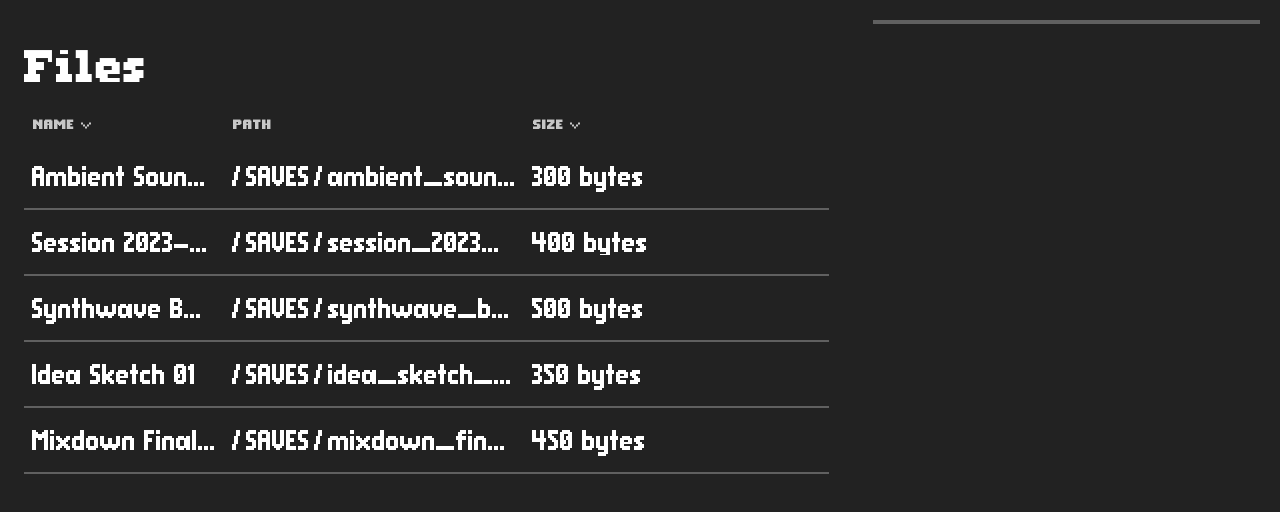
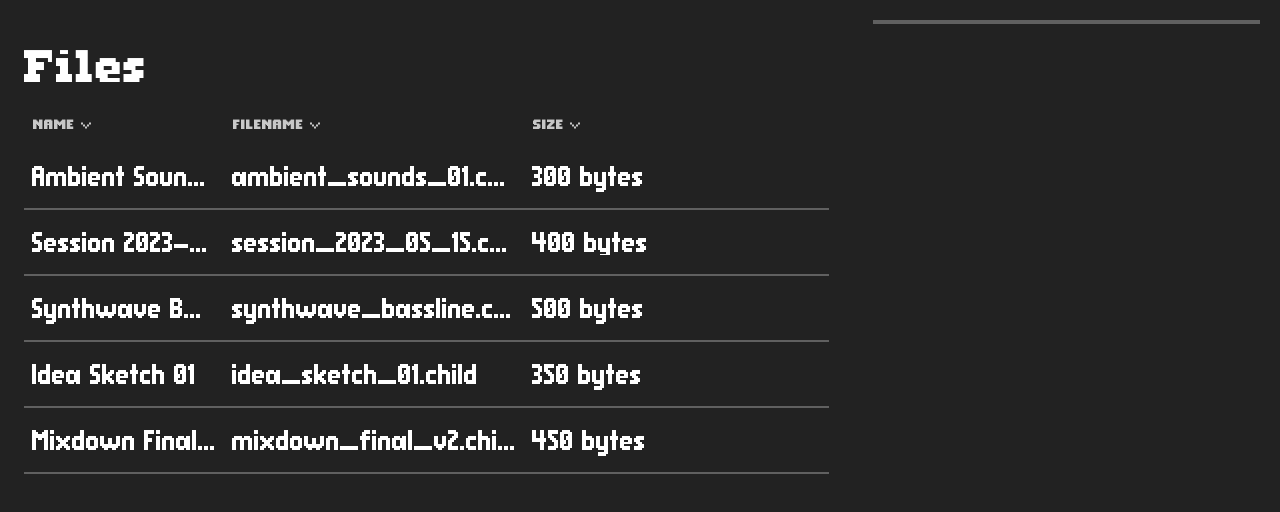
Before and after one commit to kaihenthorniwane/stepchild-dashboard, a Next.js app: page / in a window 1280 px wide. Shown: the top 512 px of the page. Built offline with nearby package versions, Linux system fonts and the light colour scheme.

Commit message:
enable sorting by file name

```diff
--- a/src/app/components/data/FilesTable.tsx
+++ b/src/app/components/data/FilesTable.tsx
@@ -11,8 +11,8 @@ type Props = {
   sortConfig: SortConfig | null;
 };
 
-function formatPath(path: string): string[] {
-  return path.split("/");
+function formatPath(path: string): string {
+  return path.split("/")[path.split("/").length - 1];
 }
 
 export default function FilesTable({
@@ -22,7 +22,7 @@ export default function FilesTable({
 }: Props) {
   const [columnWidths, setColumnWidths] = useState({
     name: 200,
-    path: 300,
+    fileName: 300,
     fileSize: 100, // Initial width for the last column
   });
 
@@ -31,7 +31,7 @@ export default function FilesTable({
   const pathResizeRef = useRef<HTMLDivElement>(null);
 
   const handleResize = useCallback(
-    (key: "name" | "path", delta: number) => {
+    (key: "name" | "fileName", delta: number) => {
       setColumnWidths((prevWidths) => {
         const tableWidth = tableRef.current ? tableRef.current.offsetWidth : 0;
         const newWidths = {
@@ -39,7 +39,7 @@ export default function FilesTable({
           [key]: Math.max(prevWidths[key] + delta, 50), // Ensuring a minimum width
         };
 
-        const newUsedWidth = newWidths.name + newWidths.path;
+        const newUsedWidth = newWidths.name + newWidths.fileName;
         newWidths.fileSize = tableWidth - newUsedWidth;
 
         // Restrict dragging beyond table width
@@ -69,7 +69,7 @@ export default function FilesTable({
 
         setColumnWidths({
           name: nameWidth,
-          path: pathWidth,
+          fileName: pathWidth,
           fileSize: fileSizeWidth,
         });
       }
@@ -85,8 +85,8 @@ export default function FilesTable({
     <div ref={tableRef} className="relative overflow-y-auto overflow-x-hidden">
       <TableResizer
         ref={pathResizeRef}
-        onResize={(delta) => handleResize("path", delta)}
-        style={{ left: `${columnWidths.name + columnWidths.path}px` }}
+        onResize={(delta) => handleResize("fileName", delta)}
+        style={{ left: `${columnWidths.name + columnWidths.fileName}px` }}
       />
       <TableResizer
         ref={nameResizeRef}
@@ -115,10 +115,24 @@ export default function FilesTable({
                 </div>
               </Clickable>
             </th>
-            <th style={{ width: `${columnWidths.path}px` }}>
-              <div className="flex font-regular text-12px uppercase text-textSecondary p-2">
-                Path
-              </div>
+            <th style={{ width: `${columnWidths.fileName}px` }}>
+              <Clickable
+                onClick={() => requestSort("path")}
+                mode="secondary"
+                additionalClasses="w-full flex items-center font-regular text-12px uppercase p-2 gap-1.5"
+              >
+                <span>Filename</span>
+                <div className="pb-0.5">
+                  <SmallDropdownIcon
+                    isOpen={
+                      sortConfig
+                        ? sortConfig.key === "path" &&
+                          sortConfig.direction === "ascending"
+                        : false
+                    }
+                  />
+                </div>
+              </Clickable>
             </th>
             <th style={{ width: `${columnWidths.fileSize}px` }}>
               <Clickable
@@ -158,28 +172,12 @@ export default function FilesTable({
               </td>
               <td
                 style={{
-                  width: `${columnWidths.path}px`,
-                  maxWidth: `${columnWidths.path}px`,
+                  width: `${columnWidths.fileName}px`,
+                  maxWidth: `${columnWidths.fileName}px`,
                 }}
                 className="p-2 truncate"
               >
-                <div className="flex items-center gap-1">
-                  {formatPath(file.path).map((segment, index) => (
-                    <span
-                      key={index}
-                      className={`${
-                        index === formatPath(file.path).length - 1
-                          ? "truncate"
-                          : "flex items-center gap-1"
-                      }`}
-                    >
-                      {segment}
-                      {index < formatPath(file.path).length - 1 && (
-                        <span>/</span>
-                      )}
-                    </span>
-                  ))}
-                </div>
+                {formatPath(file.path)}
               </td>
               <td
                 style={{
@@ -188,7 +186,7 @@ export default function FilesTable({
                 }}
                 className="p-2 truncate"
               >
-                <span className="">{file.fileSize} bytes</span>
+                {file.fileSize} bytes
               </td>
             </tr>
           ))}
```
